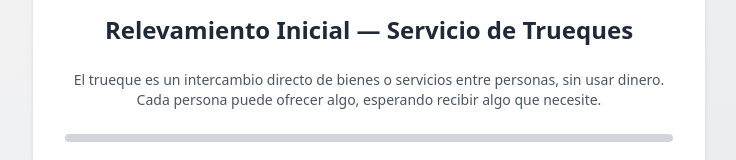
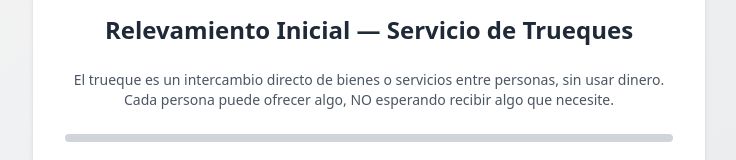
Before and after one commit to IsmaelHernandezUY/truequerelev, a React (Vite) app in the folder tek-trueque/: page / in a window 1280 px wide. Shown: the part 152-312 px from the top of the page, without its empty margins (271-1007 px from the left). Built offline with nearby package versions, Linux system fonts and the light colour scheme; the HTML template or start-up script is replaced by a standard one.

Commit message:
Update App.jsx

```diff
--- a/tek-trueque/src/App.jsx
+++ b/tek-trueque/src/App.jsx
@@ -138,7 +138,7 @@ export default function App() {
       <motion.div initial={{ opacity: 0, y: -10 }} animate={{ opacity: 1, y: 0 }} className="max-w-2xl w-full bg-white rounded-xl shadow-md p-8 space-y-6">
         <h1 className="text-2xl font-bold">Relevamiento Inicial — Servicio de Trueques</h1>
         <p className="text-sm text-gray-600">
-          El trueque es un intercambio directo de bienes o servicios entre personas, sin usar dinero. Cada persona puede ofrecer algo, esperando recibir algo que necesite.
+          El trueque es un intercambio directo de bienes o servicios entre personas, sin usar dinero. Cada persona puede ofrecer algo, NO esperando recibir algo que necesite.
         </p>
         <Progress value={progress} className="h-2 bg-gray-300" />
 
```
